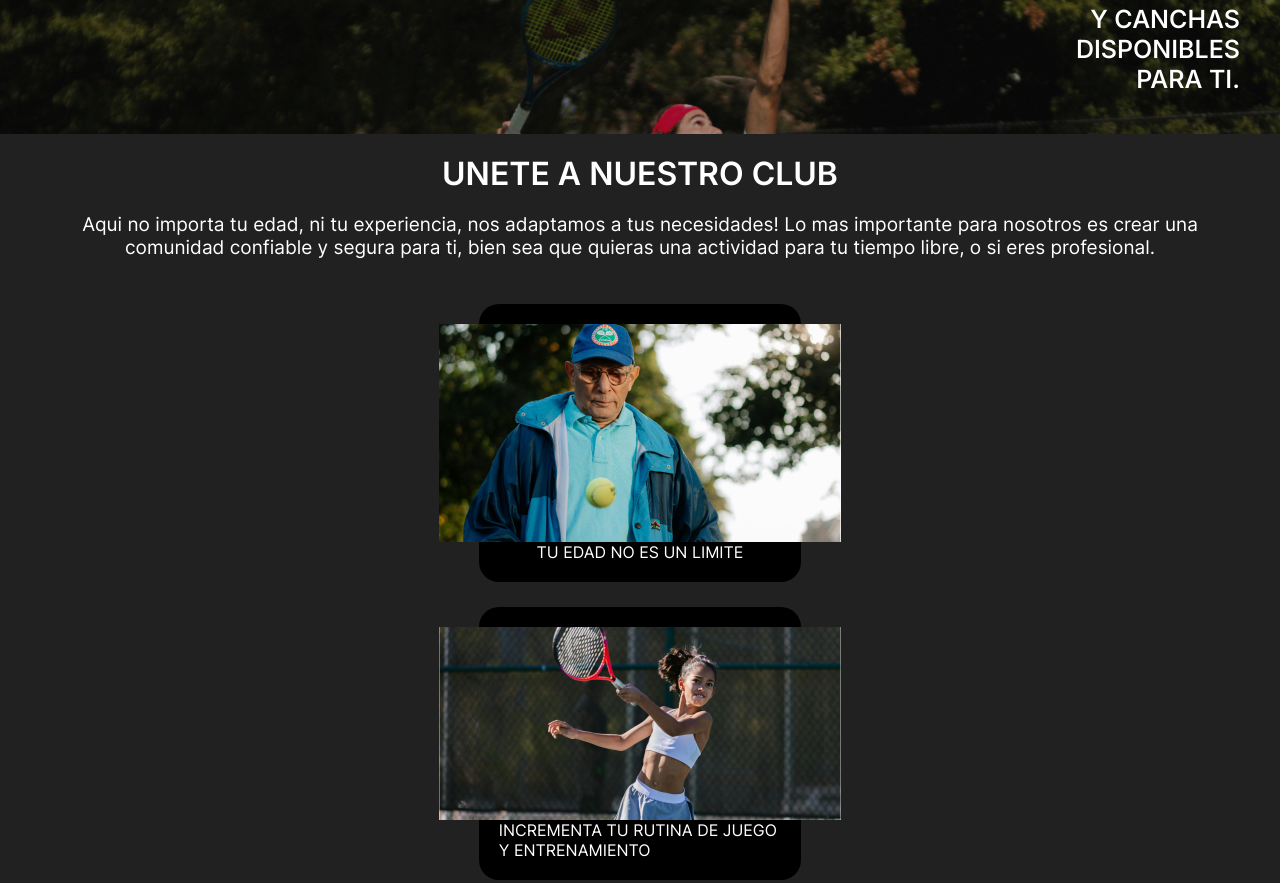
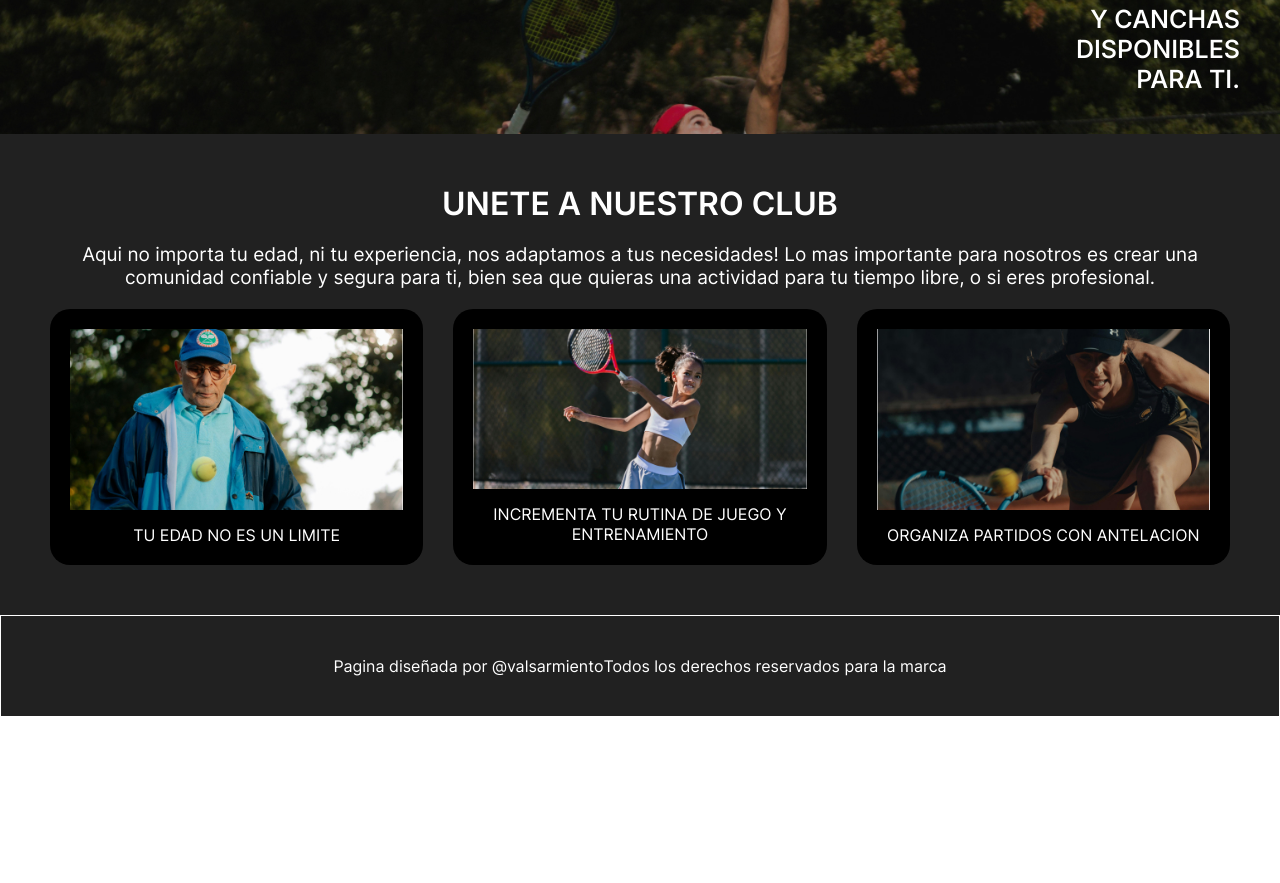
Before and after one commit to valvsarmiento/NEW-PAGE-TENNIS, a plain HTML site: page index.html in a window 1280 px wide. Shown: the part 3440-4323 px from the top of the page. After the commit the page ends 4157 px from the top, so only its background shows below. Drawn offline with Linux system fonts and the light colour scheme.

Commit message:
actualizacion final

```diff
--- a/index.html
+++ b/index.html
@@ -174,7 +174,7 @@
 
                         <label for="">TIPO DE JUEGO
                             <img src="/assets/people-outline.svg" alt="Icono referente a personas">
-                            Tipo de juego
+
                             <select name="Tipo de juego" id="Tipo de juego">
                                 <option selected value="Default"></option>
                                 <option value="Single">Singles</option>
@@ -228,7 +228,7 @@
                 <!-- tarjeta 2-->
                 <figure class="cards_container__product2">
                     <img src="/assets/Frame.jpg" alt="niña pequeña jugando con una raqueta de tenis" class="fourpage">
-                    <figcaption>INCREMENTA TU RUTINA DE JUEGO Y ENTRENAMIENTO</figcaption>
+                    <figcaption class="">INCREMENTA TU RUTINA DE JUEGO Y <br> ENTRENAMIENTO</figcaption>
                 </figure>
 
                 <!-- tarjeta 3 -->
@@ -243,21 +243,16 @@
 
     </main>
 
-    <footer>
-        <p> Pagina disenada por <b>@valsarmiento</b> </p>
-        <p>Todos los derechos reservados para la marca</p>
+    <footer class="footer">
+        <p class="footer_p1"> Pagina diseñada por <b>@valsarmiento</b> </p>
+        <p class="footer_p2">Todos los derechos reservados para la marca</p>
 
     </footer>
 
-    <form action="https://reqres.in/api/login" method="post"></form>
 
-    <input type="email" name="email" id="" placeholder="ejemplo@gmail.com">
-    <input type="password" name="password" id="" placeholder="contraseña">
-    <button type="submit">Enviar</button>
 
-    </form>
+
+
 </body>
 
 </html>
-
-https://reqres.in/api/login
--- a/style.css
+++ b/style.css
@@ -251,7 +251,7 @@ button {
 .secondpage__menu {
     background-color: white;
     margin: 0 auto;
-    max-width: 1200px;
+    max-width: 1080px;
     margin: unset 50px;
     border-radius: 10px;
     padding: 20px 0;
@@ -276,7 +276,7 @@ button {
     display: flex;
     gap: 20px;
     text-transform: uppercase;
-    padding: unset 20px;
+    padding:30px;
     align-items: center;
 }
 
@@ -290,6 +290,7 @@ button {
     padding: 7px;
     margin-top: 10px;
     border-radius: 10px;
+    width: 100%;
 
 }
 
@@ -331,7 +332,7 @@ button {
 /*PAGINA 4*/
 .sectionfour{
     background-color: #212121;
-    padding: 20px;
+    padding: 50px;
 }
 
 .sectionfour__h2{
@@ -348,28 +349,56 @@ button {
     text-align: center;
     color: white;
     font-size: 19px;
-      padding: 20px;
+    padding: 20px;
 }
 
+.cards_container2{
+    display: flex;
+    justify-content: center;
+    gap: 30px;
+
+}
 
 .cards_container__product2{
     display: flex;
     justify-content: center;
-flex-direction: column;
+    flex-direction: column;
     align-items: center;
     padding: 20px;
     color: white;
-    font-weight: 600;
     background-color: #000000;
     border-radius: 20px;
-    margin: 20px;
+    flex-grow: 1;
+
+    /* Es para que los elementos tomen todo el espacio posible del main-axis */
+    /* margin: 20px;
     margin-top: 2%;
     margin-left: 37%;
-    margin-right: 37%;
+    margin-right: 37%; */
 
 
 }
+.cards_container__product2 img {
+    width: 100%;
+}
 
+.cards_container__product2 figcaption {
+    display: flex;
+    justify-content: center;
+    text-align: center;
+    padding-top: 15px;
+   font-weight: 600px;
+
+}
+
+.footer{
+    display: flex;
+    justify-content: center;
+    background-color: #212121;
+    padding: 40px;
+    color: white;
+    margin: 1px;
+}
 
 /*
 Medidas responsivas (Adaptativo) se adaptan a cualquier dispositivo
```
